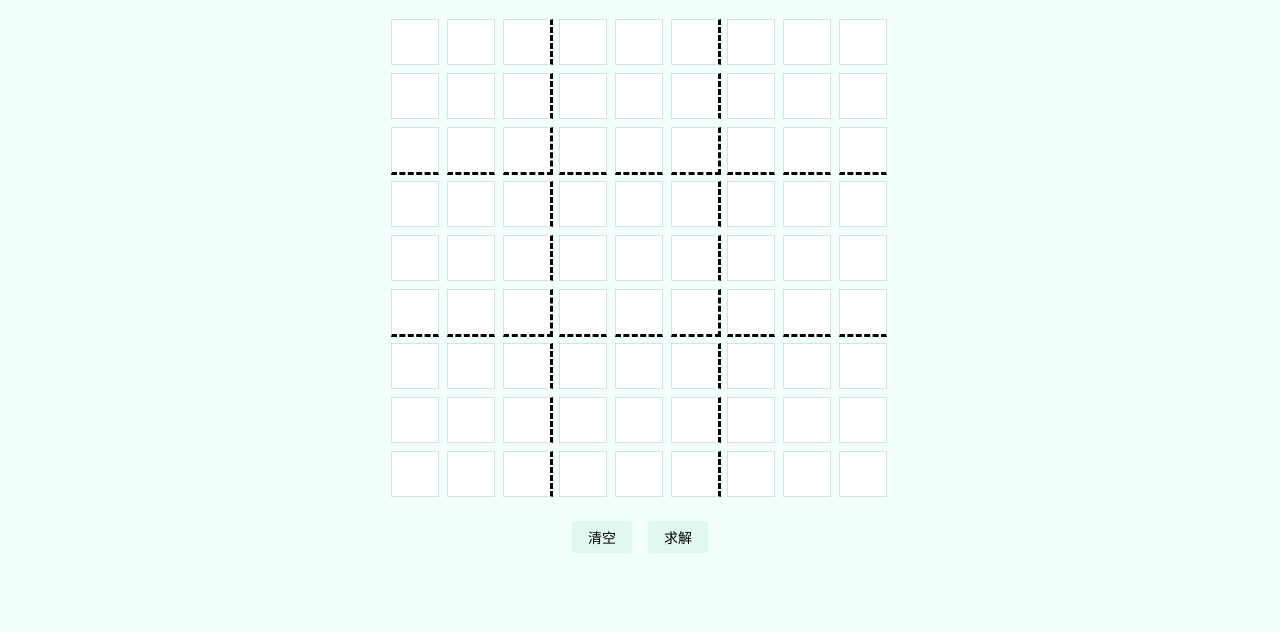
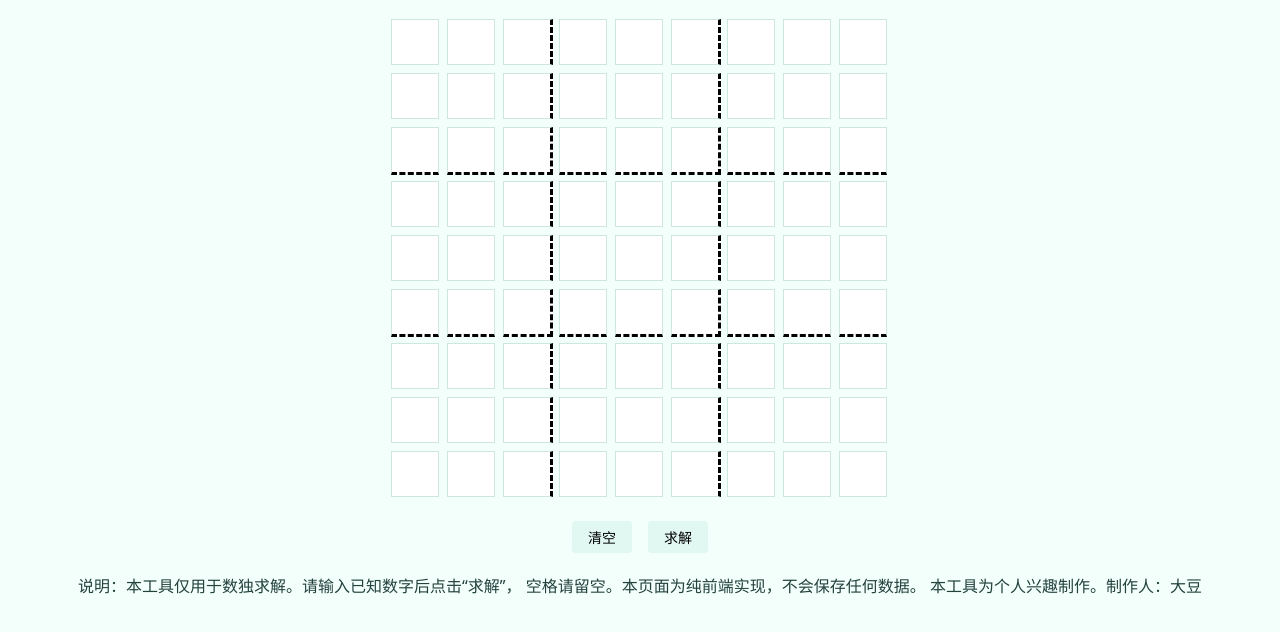
Before and after one commit to juliawent1234/juliawent1234.github.io, a plain HTML site: page index.html in a window 1280 px wide. Shown: the part 66-698 px from the top of the page. Drawn offline with Linux system fonts and the light colour scheme.

Commit message:
Update index.html

```diff
--- a/index.html
+++ b/index.html
@@ -184,5 +184,10 @@
       }
     }
   </script>
+    <div class="note">
+    说明：本工具仅用于数独求解。请输入已知数字后点击“求解”，
+    空格请留空。本页面为纯前端实现，不会保存任何数据。
+    本工具为个人兴趣制作。制作人：大豆
+  </div>
 </body>
 </html>
```
